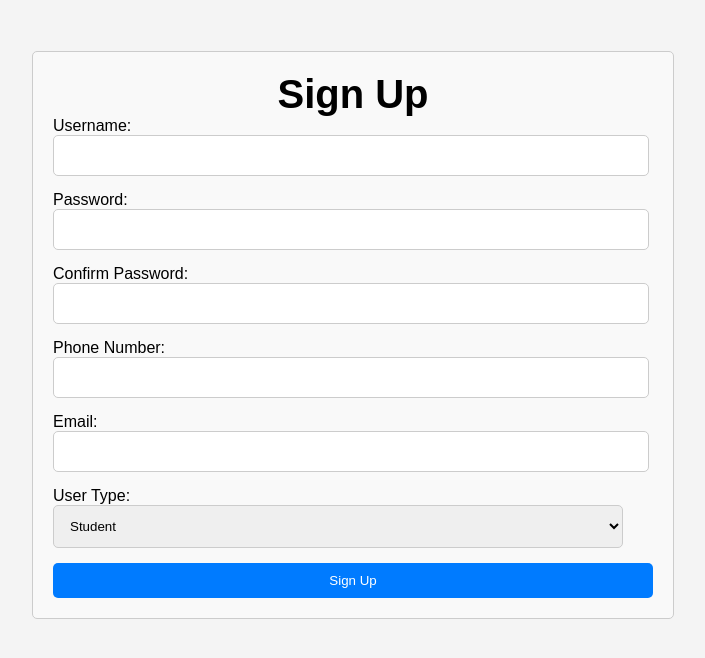
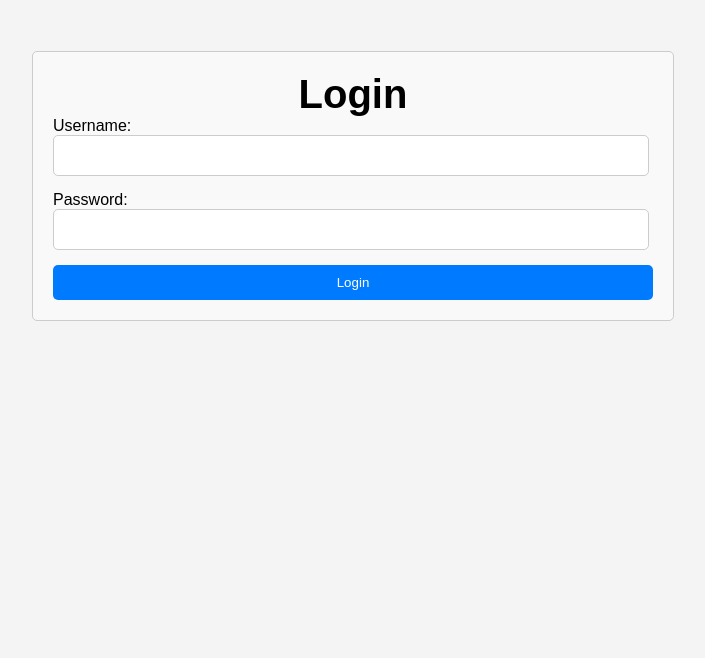
Before and after one commit to RajatMantri/BrainBusters, a React (Create React App) app: page /signup in a window 1280 px wide. Shown: the top 658 px of the page, without its empty margins (287-992 px from the left). Built offline with nearby package versions, Linux system fonts and the light colour scheme.

Commit message:
server.js updated for login

```diff
--- a/src/App.jsx
+++ b/src/App.jsx
@@ -1,9 +1,10 @@
 import React from "react";
-import SignUpForm from './SignUp';
+// import SignUpForm from './SignUp';
+import Login from './Login';
 
 function App(){
     return(
-        <SignUpForm/>
+        <Login />
     );
 }
 
--- a/src/Login.jsx
+++ b/src/Login.jsx
@@ -1,4 +1,5 @@
 import React, { useState } from 'react';
+import axios from 'axios';
 
 const LoginForm = () => {
   const [formData, setFormData] = useState({
@@ -8,26 +9,32 @@ const LoginForm = () => {
 
   const handleChange = (e) => {
     const { name, value } = e.target;
-    setFormData({
-      ...formData,
+    setFormData((prevFormData) => ({
+      ...prevFormData,
       [name]: value
-    });
+    }));
   };
 
-  const handleSubmit = (e) => {
+  const handleSubmit = async (e) => {
     e.preventDefault();
-    // Here you can implement your logic for login
-    console.log('Username:', formData.username);
-    console.log('Password:', formData.password);
-    // For demonstration, let's just clear the form after submission
-    setFormData({
-      username: '',
-      password: ''
-    });
+    try {
+      const response = await axios.post('http://localhost:4000/submitLogin', formData);
+      // console.log('Response:', response.data); // Log the entire response for debugging
+      // console.log('formData: ',formData.username+' formData: ',formData.password);
+      if (response.data && response.data.username===formData.username&&response.data.password===formData.password) {
+        console.log('Login successful!');
+
+      }
+      else{
+        alert('User does not exist');
+      }
+    } catch (error) {
+      console.error('Errors:', error.message); // Log network errors or other exceptions
+    }
   };
 
   return (
-    <div className = "container">
+    <div className="container">
       <h2>Login</h2>
       <form onSubmit={handleSubmit}>
         <div>
--- a/src/SignUp.jsx
+++ b/src/SignUp.jsx
@@ -30,7 +30,7 @@ const SignUpForm = () => {
 
     try {
       // Update the URL to match the server's route
-      const response = await axios.post('http://localhost:4000/submitForm', formData);
+      const response = await axios.post('http://localhost:4000/submitSignUp', formData);
       console.log(response.data);
       // Clear form data after successful submission
       setFormData({
```
Also changed, not shown: src/server.js (+13 -2 lines).
